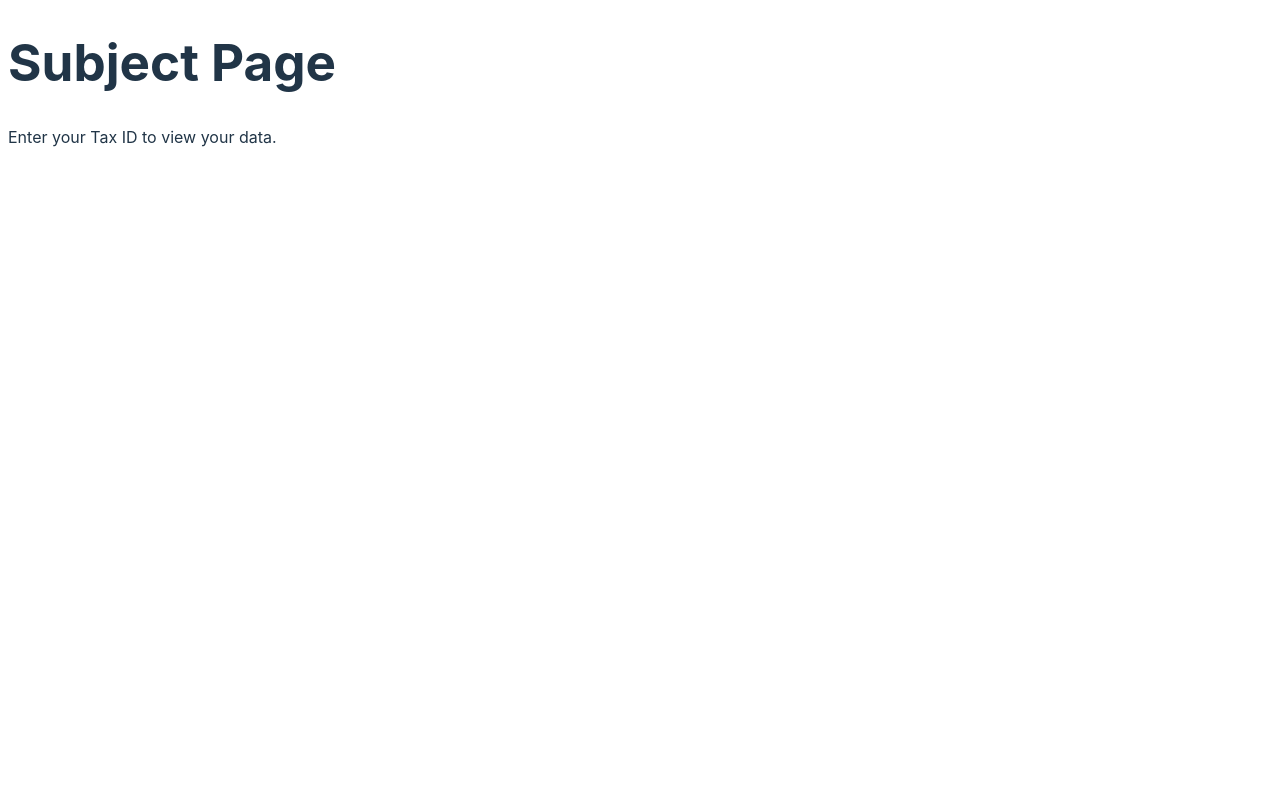
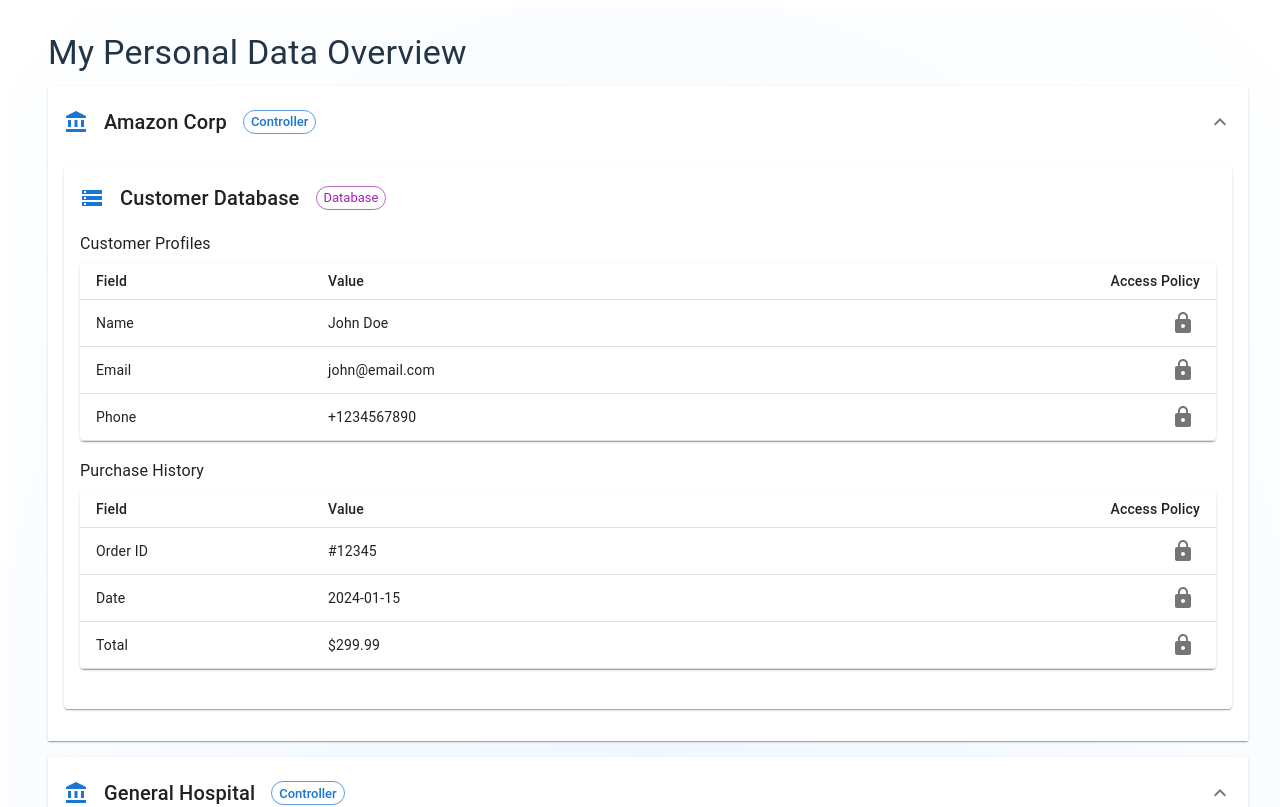
Before and after one commit to vbaraku/OntoSov, a React (Vite) app in the folder frontend/: page /subject in a window 1280 px wide. Shown: the top 807 px of the page. Built offline with nearby package versions, Linux system fonts and the light colour scheme; sample sign-in values are in the browser's storage.

Commit message:
Subjects page first view

```diff
--- a/frontend/src/pages/SubjectPage.jsx
+++ b/frontend/src/pages/SubjectPage.jsx
@@ -1,12 +1,149 @@
 import React from 'react';
+import { AuthContext } from '../components/AuthContext';
+import {
+  Box,
+  Typography,
+  Accordion,
+  AccordionSummary,
+  AccordionDetails,
+  Table,
+  TableBody,
+  TableCell,
+  TableContainer,
+  TableHead,
+  TableRow,
+  Paper,
+  Card,
+  CardContent,
+  IconButton,
+  Tooltip,
+  Stack,
+  Chip
+} from '@mui/material';
+import { ExpandMore, Lock } from '@mui/icons-material';
+import AccountBalanceIcon from '@mui/icons-material/AccountBalance';
+import StorageIcon from '@mui/icons-material/Storage';
 
 const SubjectPage = () => {
-    return (
-        <div>
-            <h1>Subject Page</h1>
-            <p>Enter your Tax ID to view your data.</p>
-        </div>
-    );
+  const mockData = {
+    'Amazon Corp': {
+      databases: {
+        'Customer Database': {
+          'Customer Profiles': [
+            { field: 'Name', value: 'John Doe' },
+            { field: 'Email', value: 'john@email.com' },
+            { field: 'Phone', value: '+1234567890' }
+          ],
+          'Purchase History': [
+            { field: 'Order ID', value: '#12345' },
+            { field: 'Date', value: '2024-01-15' },
+            { field: 'Total', value: '$299.99' }
+          ]
+        }
+      }
+    },
+    'General Hospital': {
+      databases: {
+        'Patient Records': {
+          'Patient Information': [
+            { field: 'Patient ID', value: 'P789' },
+            { field: 'Blood Type', value: 'O+' },
+            { field: 'Allergies', value: 'Penicillin' }
+          ],
+          'Medical Records': [
+            { field: 'Visit Date', value: '2024-02-01' },
+            { field: 'Diagnosis', value: 'Regular Checkup' },
+            { field: 'Medication', value: 'None' }
+          ]
+        }
+      }
+    }
+  };
+
+  return (
+    <Box sx={{
+      width: '100vw',
+      minHeight: '100vh',
+      backgroundImage: 'radial-gradient(ellipse at 50% 50%, hsl(210, 100%, 97%), hsl(0, 0%, 100%))',
+      margin: 0,
+      padding: 0
+    }}>
+      <Box sx={{ maxWidth: '1200px', margin: '0 auto', p: 3 }}>
+        <Typography variant="h4" gutterBottom>
+          My Personal Data Overview
+        </Typography>
+
+        {Object.entries(mockData).map(([controller, data]) => (
+          <Accordion key={controller} defaultExpanded sx={{ mb: 2 }}>
+            <AccordionSummary expandIcon={<ExpandMore />}>
+              <Stack direction="row" spacing={2} alignItems="center">
+                <AccountBalanceIcon color="primary" />
+                <Typography variant="h6">{controller}</Typography>
+                <Chip
+                  label="Controller"
+                  size="small"
+                  color="primary"
+                  variant="outlined"
+                />
+              </Stack>
+            </AccordionSummary>
+            <AccordionDetails>
+              {Object.entries(data.databases).map(([dbName, tables]) => (
+                <Card key={dbName} sx={{ mb: 2 }}>
+                  <CardContent>
+                    <Stack direction="row" spacing={2} alignItems="center" mb={2}>
+                      <StorageIcon color="primary" />
+                      <Typography variant="h6">{dbName}</Typography>
+                      <Chip
+                        label="Database"
+                        size="small"
+                        color="secondary"
+                        variant="outlined"
+                      />
+                    </Stack>
+
+                    {Object.entries(tables).map(([tableName, fields]) => (
+                      <Box key={tableName} sx={{ mb: 2 }}>
+                        <Typography variant="subtitle1" gutterBottom>
+                          {tableName}
+                        </Typography>
+                        <TableContainer component={Paper}>
+                          <Table size="small">
+                            <TableHead>
+                              <TableRow>
+                                <TableCell width="200px">Field</TableCell>
+                                <TableCell>Value</TableCell>
+                                <TableCell align="right" width="100px">Access Policy</TableCell>
+                              </TableRow>
+                            </TableHead>
+                            <TableBody>
+                              {fields.map((field, index) => (
+                                <TableRow key={index}>
+                                  <TableCell>{field.field}</TableCell>
+                                  <TableCell>{field.value}</TableCell>
+                                  <TableCell align="right">
+                                    <Tooltip title="Configure Access Policy">
+                                      <IconButton size="small">
+                                        <Lock />
+                                      </IconButton>
+                                    </Tooltip>
+                                  </TableCell>
+                                </TableRow>
+                              ))}
+                            </TableBody>
+                          </Table>
+                        </TableContainer>
+                      </Box>
+                    ))}
+                  </CardContent>
+                </Card>
+              ))}
+            </AccordionDetails>
+          </Accordion>
+        ))}
+      </Box>
+    </Box>
+  );
 };
 
 export default SubjectPage;
```
